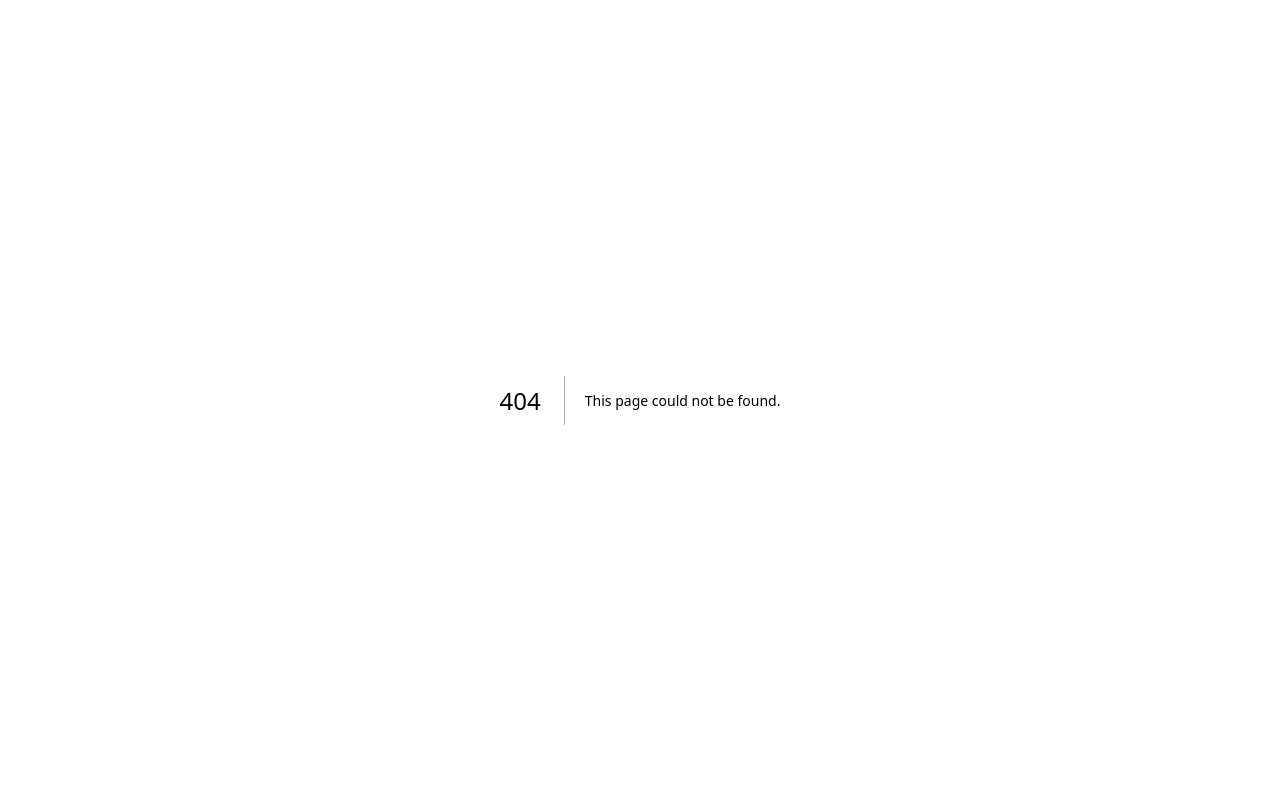
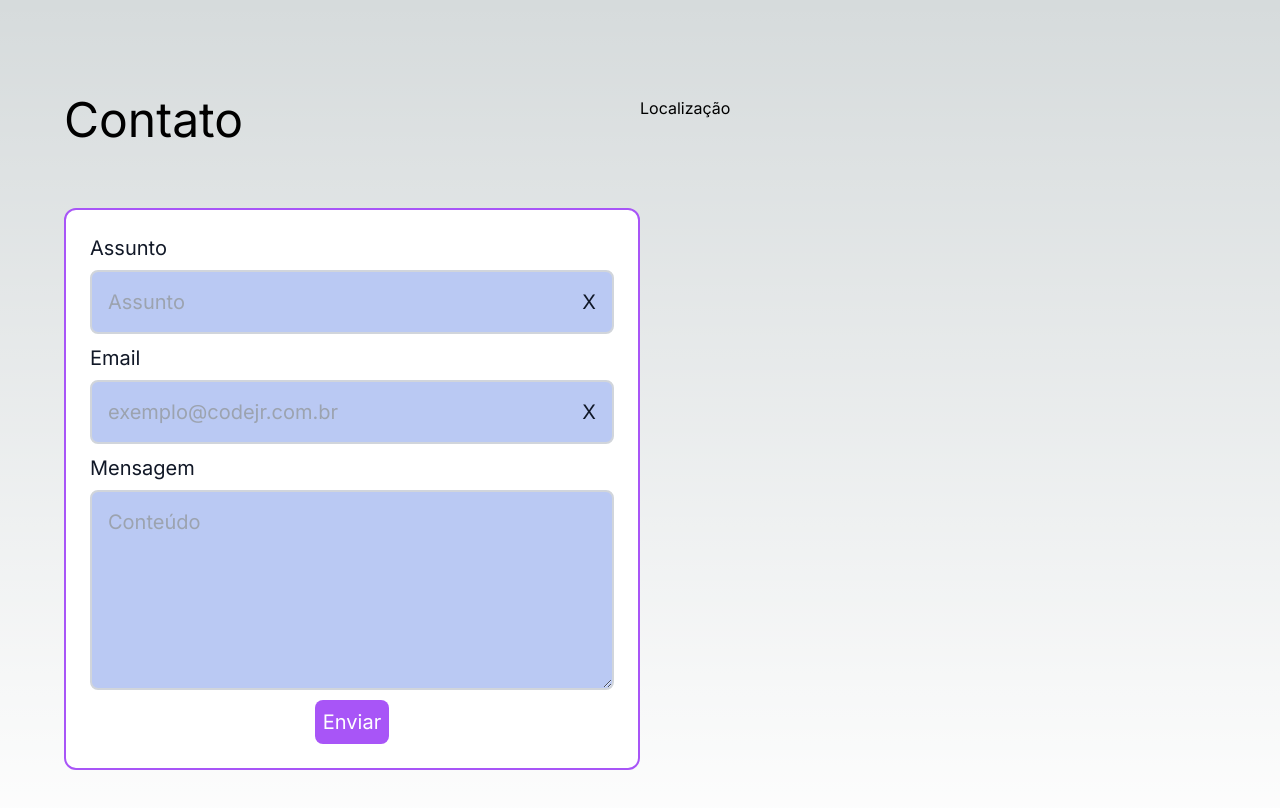
Before and after one commit to semana-computacao-ufjf/site2024, a Next.js app: page /contato in a window 1280 px wide. Before the commit this address had no page. Shown: the top 808 px of the page. Built offline with nearby package versions, Linux system fonts and the light colour scheme.

Commit message:
apply resend api and create component

```diff
--- /dev/null
+++ b/src/app/api/send/route.ts
@@ -0,0 +1,29 @@
+import { EmailForm } from "@/schema/email.form";
+import { EmailTemplate } from "../../../components/email-template";
+import { Resend } from "resend";
+
+const resend = new Resend(process.env.RESEND_API_KEY);
+
+export async function POST(request: Request): Promise<Response> {
+  try {
+    const body: EmailForm = await request.json();
+    const { data, error } = await resend.emails.send({
+      from: "Acme <onboarding@resend.dev>",
+      to: ["delivered@resend.dev"],
+      subject: "Hello world",
+      react: EmailTemplate({
+        content: body.content,
+        subject: body.subject,
+        userEmail: body.email,
+      }) as React.ReactElement,
+    });
+
+    if (error) {
+      return Response.json({ error }, { status: 500 });
+    }
+
+    return Response.json(data);
+  } catch (error) {
+    return Response.json({ error }, { status: 500 });
+  }
+}
--- /dev/null
+++ b/src/app/contato/page.tsx
@@ -0,0 +1,13 @@
+import ContactForm from "@/components/contact-form";
+
+export default function ContactPage() {
+  return (
+    <div className="w-screen flex px-16 py-24 ">
+      <div className="w-1/2 space-y-16 flex-col ">
+        <h1 className="text-5xl ">Contato</h1>
+        <ContactForm />
+      </div>
+      <div className="w-1/2">Localização</div>
+    </div>
+  );
+}
--- /dev/null
+++ b/src/components/contact-form.tsx
@@ -0,0 +1,90 @@
+"use client";
+
+import { EmailForm, emailFormSchema } from "@/schema/email.form";
+import { zodResolver } from "@hookform/resolvers/zod";
+import { useForm } from "react-hook-form";
+
+export default function ContactForm() {
+  // prettier-ignore
+  const { handleSubmit, register, reset, setValue, formState : {errors}} = useForm<EmailForm>({
+    resolver: zodResolver(emailFormSchema),
+  });
+
+  const onSubmit = async (data: EmailForm) => {
+    try {
+      const respose = await fetch("/api/send", {
+        method: "POST",
+        headers: {
+          "Content-Type": "application/json",
+        },
+        body: JSON.stringify(data),
+      });
+
+      if (!respose.ok) {
+        console.error(respose.statusText);
+        throw new Error("Erro ao enviar email");
+      }
+      reset();
+    } catch (error) {
+      console.error(error);
+    }
+  };
+
+  const inputClassName =
+    "border-2 border-gray-300 bg-blue-700/30 p-4 flex justify-between w-full rounded-[8px]";
+  return (
+    <form
+      onSubmit={handleSubmit(onSubmit)}
+      className="bg-white text-gray-900 text-xl border-2 border-purple-500 flex-col p-6 rounded-[12px] space-y-[10px]"
+    >
+      <div className="space-y-[8px] ">
+        <h1>Assunto</h1>
+        <div className={inputClassName}>
+          <input
+            type="text"
+            placeholder="Assunto"
+            className="bg-transparent border-none w-full focus:outline-none"
+            {...register("subject")}
+          />
+          <button type="button" onClick={() => setValue("subject", "")}>
+            X
+          </button>
+        </div>
+        <label className="text-red-500">{errors.subject?.message}</label>
+      </div>
+      <div className="space-y-[8px] justif">
+        <h1>Email</h1>
+        <div className={inputClassName}>
+          <input
+            type="email"
+            placeholder="exemplo@codejr.com.br"
+            className="bg-transparent border-none w-full focus:outline-none"
+            {...register("email")}
+          />
+          <button type="button" onClick={() => setValue("email", "")}>
+            X
+          </button>
+        </div>
+        <label className="text-red-500">{errors.email?.message}</label>
+      </div>
+      <div className="space-y-[8px]">
+        <h1>Mensagem</h1>
+        <textarea
+          className={`${inputClassName} h-[200px]`}
+          placeholder="Conteúdo"
+          {...register("content")}
+        />
+
+        <label className="text-red-500">{errors.content?.message}</label>
+      </div>
+      <div className="flex justify-center">
+        <button
+          type="submit"
+          className="text-white bg-purple-500 p-2 rounded-[8px] hover:bg-purple-700"
+        >
+          Enviar
+        </button>
+      </div>
+    </form>
+  );
+}
--- /dev/null
+++ b/src/components/email-template.tsx
@@ -0,0 +1,19 @@
+import * as React from "react";
+
+interface EmailTemplateProps {
+  subject: string;
+  content: string;
+  userEmail: string;
+}
+
+export const EmailTemplate: React.FC<Readonly<EmailTemplateProps>> = ({
+  subject,
+  content,
+  userEmail,
+}) => (
+  <div>
+    <h1>Enviado por {userEmail}</h1>
+    <h1>{subject}</h1>
+    <p>{content}</p>
+  </div>
+);
--- /dev/null
+++ b/src/schema/email.form.ts
@@ -0,0 +1,23 @@
+import { z } from "zod";
+
+export const emailFormSchema = z.object({
+  subject: z
+    .string({
+      message: "Insira um assunto",
+    })
+    .min(5, {
+      message: "O assunto deve ter no mínimo 5 caracteres",
+    }),
+  content: z.string().max(500, {
+    message: "O conteúdo deve ter no máximo 500 caracteres",
+  }),
+  email: z
+    .string({
+      message: "Insira um email",
+    })
+    .email({
+      message: "Insira um email válido",
+    }),
+});
+
+export type EmailForm = z.infer<typeof emailFormSchema>;
```
Also changed, not shown: package.json (+8 -4 lines), src/app/api/index.tsx (added), 1 other file (tests, documents, lock files or other folders).
